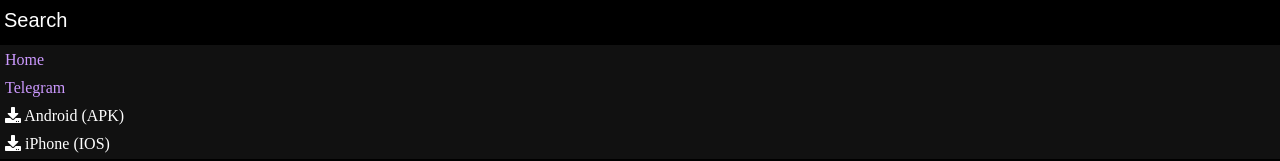
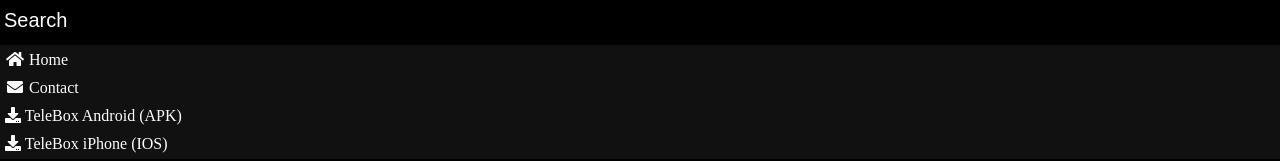
Before and after one commit to eshaqtv/series, a plain HTML site: page index.html in a window 1280 px wide. Shown: the top 161 px of the page. Drawn offline with nearby package versions, Linux system fonts and the light colour scheme; grey boxes are pictures that could not be loaded.

Commit message:
Add files via upload

```diff
--- a/index.html
+++ b/index.html
@@ -88,15 +88,18 @@ a{background:#00000000;color:#fff;padding:5px;display:block;text-align:left;text
 </div>
 <div class="xs">
 <div class="CNMUB">
-<span style="color: #cc99ff;"><a style="color: #cc99ff;" href="https://eshaqtv.github.io/film/" target="_blank" rel="noopener">Home</a></span>
-<span style="color: #cc99ff;"><a style="color: #cc99ff;" href="https://t.me/movesandgames" target="_blank" rel="noopener">Telegram</a></span>
+<!-- The sidebar -->
+<div class="sidebar">
+  <a href="https://eshaqtv.github.io/film/"><i class="fa fa-fw fa-home"></i> Home</a>
+</div>
+<a href="https://instagram.com/mustafa_ahmed9090"><i class="fa fa-fw fa-envelope"></i> Contact</a>
     <a class="CNB1" href="https://play.google.com/store/apps/details?id=com.linkbox.plus.android" target="_blank">
     <i class="fa fa-download"></i>
-    <span>Android (APK)
+    <span>TeleBox Android (APK)
     </span> </a><div class="CNMUB">
     <a class="CNB1" href="https://apps.apple.com/us/app/linkbox-cloud-file-storage/id6447232515" target="_blank">
     <i class="fa fa-download"></i>
-    <span> iPhone (IOS) </span>
+    <span>TeleBox iPhone (IOS) </span>
     </a>
 <div class="gallery">
 <div class="poster"><div id="w-movie">
```
